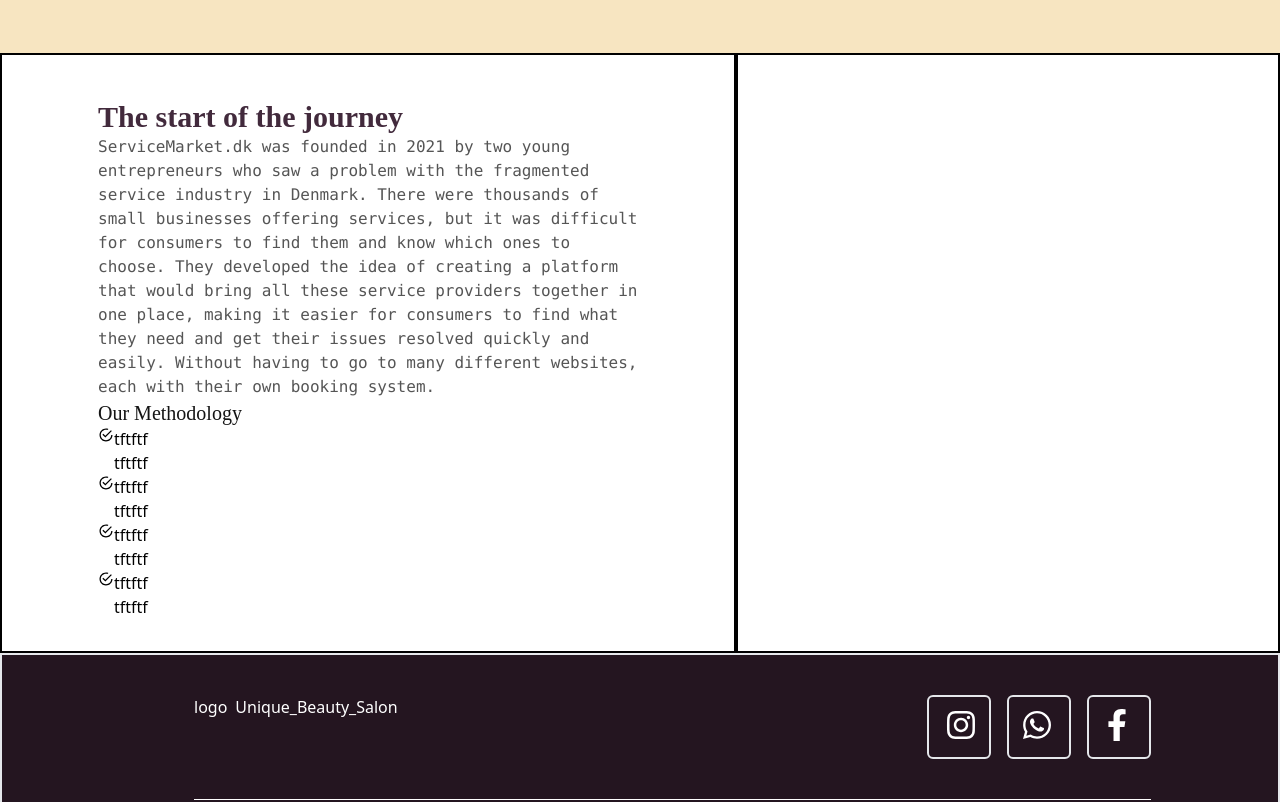
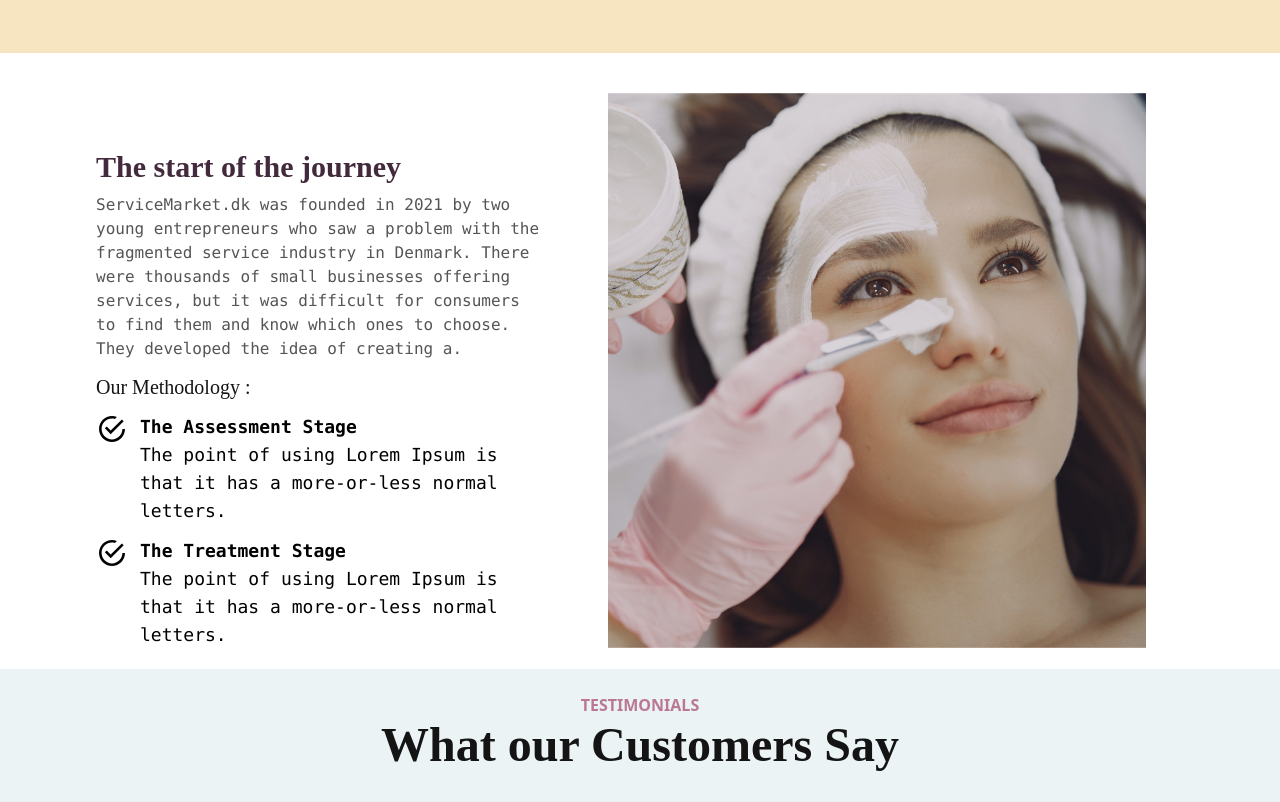
Before and after one commit to Taterao3133/salon-website, a React (Create React App) app in the folder client_side/: page /about in a window 1280 px wide. Shown: the part 1780-2582 px from the top of the page. Built offline with nearby package versions, Linux system fonts and the light colour scheme.

Commit message:
made some change in components

```diff
--- a/client_side/src/Pages/About.jsx
+++ b/client_side/src/Pages/About.jsx
@@ -1,5 +1,6 @@
 
 import { IoMdCheckmarkCircleOutline } from "react-icons/io";
+import Testimonial from "../components/testimonial/Testimonial";
 
 import Aboutservice from '../Images/about-service.svg'
 import abt_img from '../Images/exp-pic3.jpg'
@@ -79,50 +80,41 @@ function About() {
       </div>
 
     </div>
+     {/* journey section... */}
     <div className="journey_section w-full h-[600px] flex">
-      <div className="jl_box flex-[0.5] border-2 border-black pr-24 pl-24 pt-11 ">
+      <div className="jl_box flex-[0.4]  pr-16 pl-24 pt-24  ">
         <p className='font-playfair text-[#422A3C] text-3xl font-bold'>The start of the journey</p>
-        <p className='font-mono text-base text-[#555555] '> ServiceMarket.dk was founded in 2021 by two young entrepreneurs who saw a problem with the fragmented service industry in Denmark.
+        <p className='font-mono text-base text-[#555555] mt-2 '> ServiceMarket.dk was founded in 2021 by two young entrepreneurs who saw a problem with the fragmented service industry in Denmark.
            There were thousands of small businesses offering services, but it was difficult for consumers to find them and know which ones to choose.
-           They developed the idea of creating a platform that would bring all these service providers together in one place,
-           making it easier for consumers to find what they need and get their issues resolved quickly and easily.
-          Without having to go to many different websites, each with their own booking system.</p>
+           They developed the idea of creating a.</p>
 
-          <p className='font-playfair text-xl text-[#141414]'>Our Methodology</p>
+          <p className='font-playfair text-xl mt-3 text-[#141414]'>Our Methodology :</p>
 
-          <div className="OM flex">
-            <div className="jicon"><IoMdCheckmarkCircleOutline /></div>
-            <div className="jcontent">
-              <p>tftftf</p>
-              <p>tftftf</p>
+          <div className="OM flex mt-3">
+            <div className="jicon"><IoMdCheckmarkCircleOutline className="w-8 h-8" /></div>
+            <div className="jcontent ml-3">
+              <p className="font-bold font-mono text-lg">The Assessment Stage</p>
+              <p className="font-mono text-lg">The point of using Lorem Ipsum is that it has a more-or-less normal letters.</p>
             </div>
           </div>
-          <div className="OM flex">
-            <div className="jicon"><IoMdCheckmarkCircleOutline /></div>
-            <div className="jcontent">
-              <p>tftftf</p>
-              <p>tftftf</p>
-            </div>
-          </div>
-          <div className="OM flex">
-            <div className="jicon"><IoMdCheckmarkCircleOutline /></div>
-            <div className="jcontent">
-              <p>tftftf</p>
-              <p>tftftf</p>
-            </div>
-          </div>
-          <div className="OM flex">
-            <div className="jicon"><IoMdCheckmarkCircleOutline /></div>
-            <div className="jcontent">
-              <p>tftftf</p>
-              <p>tftftf</p>
+
+          <div className="OM flex mt-3">
+            <div className="jicon"><IoMdCheckmarkCircleOutline className="w-8 h-8" /></div>
+            <div className="jcontent ml-3">
+              <p className="font-bold font-mono text-lg">The Treatment Stage</p>
+              <p className="font-mono text-lg">The point of using Lorem Ipsum is that it has a more-or-less normal letters.</p>
             </div>
           </div>
       </div>
 
-      <div className="jr_box flex-[0.5] border-2 border-black"></div>
+      <div className="jr_box flex-[0.6]   overflow-hidden ">
+        <img src={abt_img} alt="" className=" w-4/5 h-/5 mt-10 "/>
+      </div>
 
     </div>
+   {/* testimonial */}
+   <Testimonial/>
+
   </div>
   )
 }
--- a/client_side/src/Pages/Home.jsx
+++ b/client_side/src/Pages/Home.jsx
@@ -4,7 +4,7 @@ import { IoIosSearch } from "react-icons/io";
 import { BsCalendar2Date,  } from "react-icons/bs";
 import { FaRegStar } from "react-icons/fa";
 import { SlLocationPin } from "react-icons/sl";
-import { FaChevronLeft, FaChevronRight } from "react-icons/fa6";
+
 
 
 import "@fontsource/manrope";
@@ -13,7 +13,8 @@ import Makeupicon from '../Images/makeup1.svg'
 import exp1 from '../Images/exp-pic3.jpg'
 import exp2 from '../Images/exp-pic2.jpg'
 import exp3 from '../Images/exp-pic4.jpg'
-
+import Abt_img from '../Images/exp-pic3.jpg'
+import Testimonial from '../components/testimonial/Testimonial';
 
 function Home() {
   return <>
@@ -105,7 +106,7 @@ function Home() {
         <h2 className='i_text text-[#422A3C] font-playfair font-bold text-[45px]'>We are Experienced making you <br />
             Very Beautiful
         </h2>
-        <h4 className='text-[20px] text-[#555555]'> We always hear to happppyfkdfjdlkfjsdfjsdkjf kjdfjdkhf</h4>
+        <h4 className='text-[20px] text-[#555555]'> We always hear to Happy and Serve You</h4>
       </div>
       <div className="pics_section overflow-hidden container h-[400px] w-[1250px]  ml-36 mt-7 columns-3">
         <div className="img_boxes ">
@@ -226,39 +227,25 @@ function Home() {
 
         </div>
       </div>
+
+      <div className="about_us_section w-full h-[600px] bg-[#F7E5C1] mt-10 ">
+      <div className="ab_box h-3/4 w-3/4  ml-48 pt-28 flex" >
+        <div className="abt_img flex-[0.5] bg-[#422A3C]">
+          <img src={Abt_img} alt=""  className='w-3/4 h-100% ml-16 -mt-14' />
+        </div>
+        <div className="abt_content flex-[0.5]  bg-[#422A3C]">
+          <p className='font-semibold font-mono text-white text-sm mt-6'>About Us</p>
+
+          <p className='text-white text-3xl font-playfair mt-4'> It’s the bridge between <br />
+           service  companies and consumers.</p>
+           <p className='text-lg font-mono text-[#FFFFFF] mt-6 pr-4'>ServiceMarket.dk is a Copenhagen-based technology company known for our overview platform.
+             Our aim is to simplify and improve everyday life for citizens in Denmark.
+             One platform that brings together all services in an easy and controlled environment.</p>
+        </div>
+      </div>
+      </div>
         {/* User reviews testmonial=============================== */}
-       <div className="container min-w-full h-[760px] text-center bg-[#EBF3F5]  -mt-9">
-            <p className='font-semibold text-[#BA7894] pt-6'>TESTIMONIALS</p>
-            <p className='font-bold text-5xl mt-1 font-playfair text-[#141414]'>
-              What our Customers Say
-            </p>
-            <div className="comment_box bg-[#422A3C] h-[500px] max-w-[1100px] mx-auto mt-14 rounded-3xl grid grid-cols-2 gap-4">
-              <div className="l_content mt-28 ml-56 flex flex-nowrap">
-                <div className="white_box w-10 h-32 bg-white rounded-3xl"></div>
-                <div className="white_box ml-3 w-10 h-60 bg-white rounded-3xl"></div>
-                <div className="img_user w-36 h-36  ml-16 mt-14 border-2 border-white rounded-full absolute">
-                  <img src={exp3} alt="" className='user_img object-cover h-36 w-36 p-1 rounded-full overflow-hidden'/>
-                  </div>
-              </div>
-              <div className="R_content text-left text-white ">
-                <div className="box-c h-80 max-w-lg mt-28 mr-8">
-                  <div className="c_section  ml-5">
-                    <div className="u_name font-semibold text-[20px]">Taterao</div>
-
-                  </div>
-                  <div className="c_section2 mt-10 ml-5 text-lg pr-10">
-                    this salon is wonderfull and amazing services here . You should try once here.. gfjfhgf dfjhs sdhghf sdghsfgjh sdgH
-                  </div>
-                </div>
-              </div>
-
-            </div>
-            <div className="pageChange_buttons justify-center pt-10 gap-2 flex flex-nowrap ">
-              <div className="Bbtn  border-2 h-14 w-14 bg-[white] text-[#422A3C] rounded-full pl-3 pt-4 "><FaChevronLeft className=' w-6 h-6'/> </div>
-              <div className="Bbtn  border-2 h-14 w-14 bg-[#422A3C] text-white  rounded-full pl-4 pt-4 "><FaChevronRight className=' w-6 h-6'/> </div>
-            </div>
-          </div>
-
+      <Testimonial/>
 
 
 
--- a/client_side/src/components/Header/Header.jsx
+++ b/client_side/src/components/Header/Header.jsx
@@ -4,7 +4,7 @@ import Logo from '../../Images/salon-logo.png'
 function Header() {
   return (
     <div className="Header  h-[50px] mb-3 bg-[white] ">
-        <div className="flex flex-nowrap gap-x-[580px]  h-[52px] ml-[120px] mt-[25px]">
+        <div className="flex flex-nowrap gap-x-[660px]  h-[52px] ml-[120px] mt-[25px]">
             <div className="leftheader flex flex-nowrap">
                 <div className="logo cursor-pointer">
                   <img src={Logo} alt="" className="w-14 h-14"/>
--- /dev/null
+++ b/client_side/src/components/testimonial/Testimonial.jsx
@@ -0,0 +1,43 @@
+import { FaChevronLeft, FaChevronRight } from "react-icons/fa6";
+import exp3 from '../../Images/exp-pic4.jpg'
+
+function Testimonial() {
+  return (
+    <>
+    {/* testmonial */}
+    <div className="container min-w-full h-[760px] text-center bg-[#EBF3F5]  mt-4">
+            <p className='font-semibold text-[#BA7894] pt-6'>TESTIMONIALS</p>
+            <p className='font-bold text-5xl mt-1 font-playfair text-[#141414]'>
+              What our Customers Say
+            </p>
+            <div className="comment_box bg-[#422A3C] h-[500px] max-w-[1100px] mx-auto mt-14 rounded-3xl grid grid-cols-2 gap-4">
+              <div className="l_content mt-28 ml-56 flex flex-nowrap">
+                <div className="white_box w-10 h-32 bg-white rounded-3xl"></div>
+                <div className="white_box ml-3 w-10 h-60 bg-white rounded-3xl"></div>
+                <div className="img_user w-36 h-36  ml-16 mt-14 border-2 border-white rounded-full absolute">
+                  <img src={exp3} alt="" className='user_img object-cover h-36 w-36 p-1 rounded-full overflow-hidden'/>
+                  </div>
+              </div>
+              <div className="R_content text-left text-white ">
+                <div className="box-c h-80 max-w-lg mt-28 mr-8">
+                  <div className="c_section  ml-5">
+                    <div className="u_name font-semibold text-[20px]">Taterao</div>
+
+                  </div>
+                  <div className="c_section2 mt-10 ml-5 text-lg pr-10">
+                    this salon is wonderfull and amazing services here . You should try once here..
+                  </div>
+                </div>
+              </div>
+
+            </div>
+            <div className="pageChange_buttons justify-center pt-10 gap-2 flex flex-nowrap ">
+              <div className="Bbtn  border-2 h-14 w-14 bg-[white] text-[#422A3C] rounded-full pl-3 pt-4 "><FaChevronLeft className=' w-6 h-6'/> </div>
+              <div className="Bbtn  border-2 h-14 w-14 bg-[#422A3C] text-white  rounded-full pl-4 pt-4 "><FaChevronRight className=' w-6 h-6'/> </div>
+            </div>
+          </div>
+          </>
+  )
+}
+
+export default Testimonial
```
